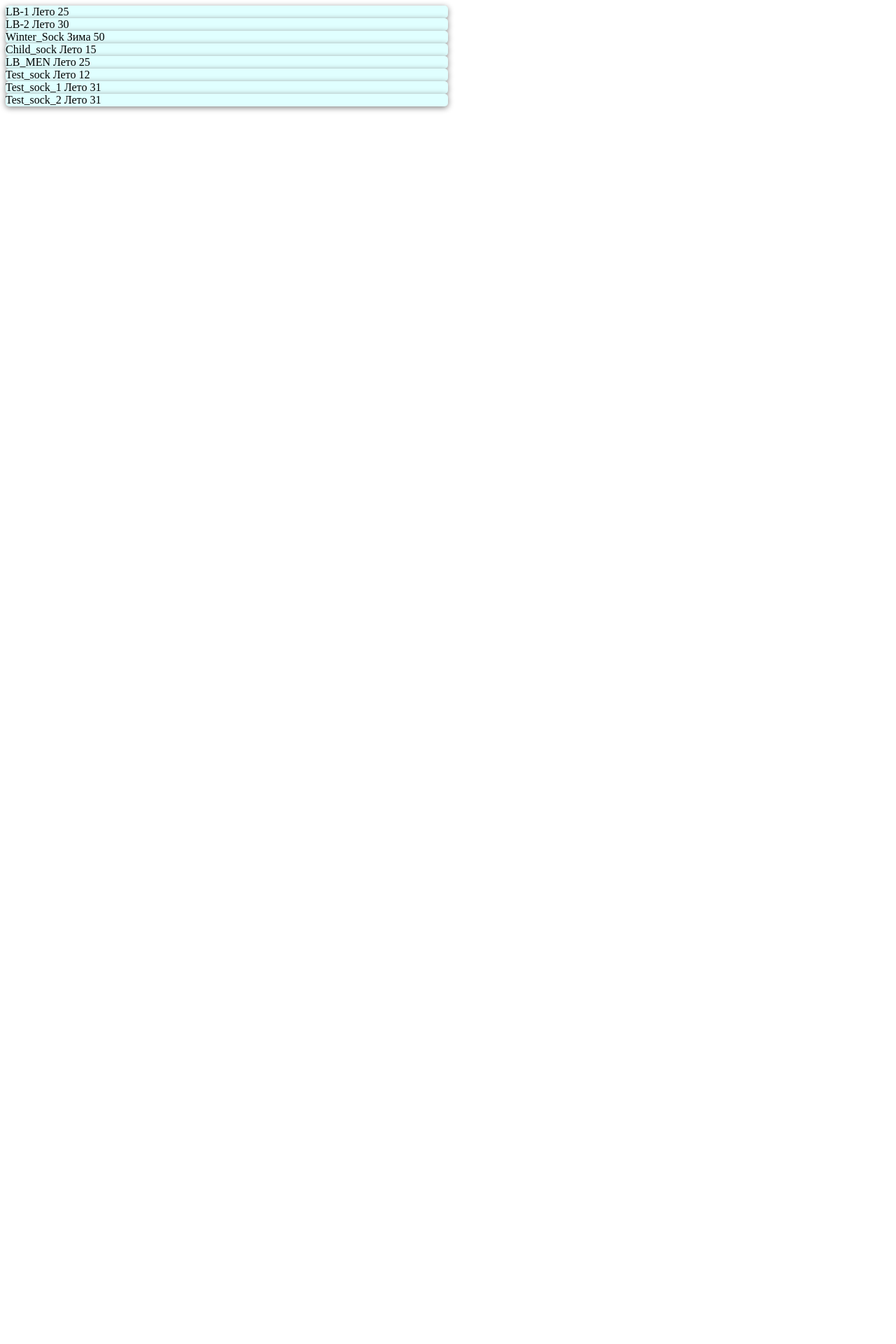
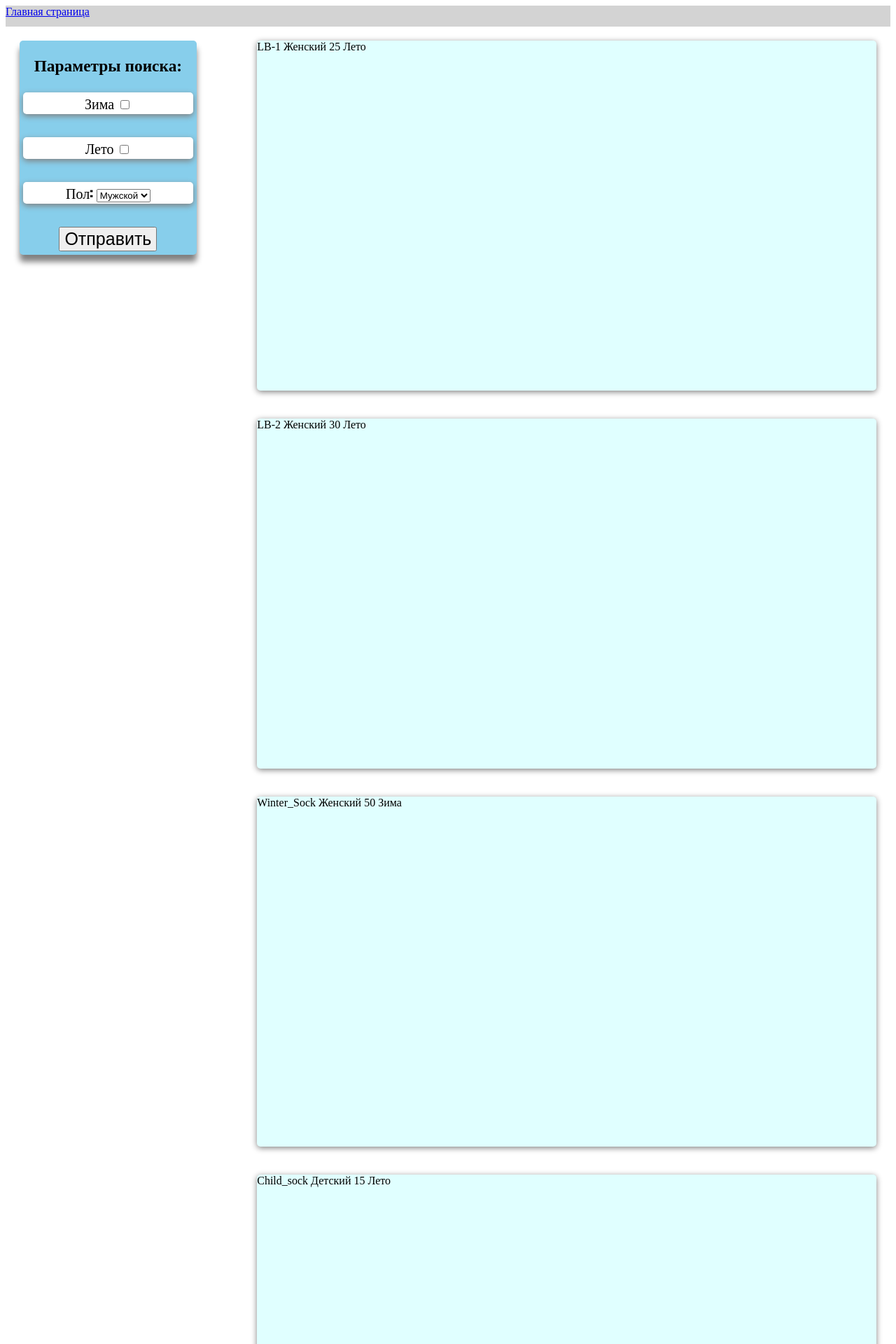
Before and after one commit to mike-sazonov/socks_project, a Django app: page /socks/ in a window 1280 px wide. Shown: the top 1920 px of the page at 70% size. Before the commit the page ends 159 px from the top, so only its background shows below. Run offline with Django 5.2, Linux system fonts and the light colour scheme; data comes from the database, SQL or seed files in the repository; both versions use the stored data as it was after the commit.

Commit message:
Add search forms

```diff
--- /dev/null
+++ b/socks/socks_page/forms.py
@@ -0,0 +1,12 @@
+from django import forms
+
+
+class SocksForm(forms.Form):
+    GENDER = [
+        ('Мужской', 'Мужской'),
+        ('Женский', 'Женский'),
+        ('Детский', 'Детский')
+    ]
+    winter = forms.BooleanField(required=False, label='Зима')
+    summer = forms.BooleanField(required=False, label='Лето')
+    gender = forms.ChoiceField(choices=GENDER, required=False, label='Пол: ')
--- a/socks/socks_page/models.py
+++ b/socks/socks_page/models.py
@@ -5,15 +5,25 @@ from django.core.validators import MinValueValidator
 
 
 class Socks(models.Model):
-    W = 'W'
-    S = 'S'
+    WNTR = 'Зима'
+    SMMR = 'Лето'
     SEASON = [
-        (W, 'Winter'),
-        (S, 'Summer')
+        ('Зима', 'Зима'),
+        ('Лето', 'Лето')
+    ]
+    MEN = 'Мужской'
+    WOMEN = 'Женский'
+    СHILD = 'Детский'
+
+    GENDER = [
+        ('Мужской', 'Мужской'),
+        ('Женский', 'Женский'),
+        ('Детский', 'Детский')
     ]
     article = models.CharField(max_length=50)
-    season = models.CharField(max_length=1, choices=SEASON, default=S)
+    season = models.CharField(max_length=4, choices=SEASON, default=SMMR)
     price = models.IntegerField(validators=[MinValueValidator(1)])
+    gender = models.CharField(max_length=7, choices=GENDER, default=WOMEN)
 
     def __str__(self):
-        return f'{self.article} {self.season} {self.price}'
+        return f'{self.article} {self.gender} {self.price}'
--- a/socks/socks_page/static/socks_page/socks.css
+++ b/socks/socks_page/static/socks_page/socks.css
@@ -1,23 +1,26 @@
 .block-style {
+    float: right;
+    width: 70%;
+    height: 500px;
     box-shadow: 0 2px 8px #808080;
     border-radius: 5px;
-    max-width: 50%;
     background-color: #E0FFFF;
+    margin: 20px;
 }
 
 .menu {
     display: flex;
+    background-color: #d2fce0;
     box-shadow: 0 3px 8px #808080;
-    background-color: #87CEEB
 }
 
 .start {
     box-shadow: 0 3px 8px #808080;
+    background-color: white;
     border-radius: 5px;
     width: 450px;
     height: 60px;
     margin: 15px;
-    background-color: #E0FFFF;
     align-items: center;
     justify-content: center;
     display: flex;
@@ -27,3 +30,36 @@
     font-size: 25px;
     color: black
 }
+
+.search {
+    text-align: center;
+    font-size: 20px;
+    float: left;
+    width: 20%;
+    box-shadow: 0 10px 8px #808080;
+    background-color: #87CEEB;
+    border-radius: 5px;
+    margin: 20px;
+}
+
+.form {
+    box-shadow: 0 3px 8px #808080;
+    background-color: white;
+    border-radius: 5px;
+    text-align: center;
+    margin: 5px;
+    font-family: Impact;
+    font-weight: 400;
+    font-size: 20px;
+}
+
+.button {
+    font-size: 25px;
+    margin: 5px;
+}
+
+.top {
+    height: 30px;
+    width: 100%;
+    background-color: lightgrey;
+}
--- a/socks/socks_page/templates/socks_page/socks.html
+++ b/socks/socks_page/templates/socks_page/socks.html
@@ -1,7 +1,17 @@
 {% extends "base.html" %}
 {% block title %} Каталог носков {% endblock %}
 {% block content %}
+<div class="search">
+    <h3>Параметры поиска:</h3>
+    <form method="get">
+        {% for form in forms %}
+        <div class="form">{{ form.label }} {{ form }} </div>
+        <br>
+        {% endfor %}
+        <button class="button" type="submit">Отправить</button>
+    </form>
+</div>
     {% for sock in socks %}
-    <div class="block-style">{{ sock }}</div>
+    <div class="block-style">{{ sock }} {{ sock.season }}</div>
     {% endfor %}
 {% endblock %}
--- a/socks/socks_page/urls.py
+++ b/socks/socks_page/urls.py
@@ -3,5 +3,5 @@ from . import views
 
 urlpatterns = [
     path('socks/', views.SocksView.as_view(), name='socks'),
-    path('', views.StartPage.as_view()),
+    path('', views.StartPage.as_view(), name='start'),
 ]
--- a/socks/socks_page/views.py
+++ b/socks/socks_page/views.py
@@ -1,7 +1,9 @@
 from django.shortcuts import render
 from .models import Socks
 from django.views.generic.base import TemplateView
-from django.views.generic import ListView
+from django.views.generic import View, ListView
+from .forms import SocksForm
+
 
 # Create your views here.
 menu = {
@@ -21,7 +23,22 @@ class StartPage(TemplateView):
         return context
 
 
-class SocksView(ListView):
-    template_name = 'socks_page/socks.html'
-    model = Socks
-    context_object_name = 'socks'
+class SocksView(View):
+    def get(self, request):
+        form = SocksForm(request.GET)
+
+        if form.is_valid():
+            if form.changed_data:
+                socks = Socks.objects.filter(
+                    season__in=[
+                        ('Лето', 'Зима')[form.cleaned_data['winter']],
+                        ('Зима', 'Лето')[form.cleaned_data['summer']]],
+                    gender__in=[form.cleaned_data['gender']]
+                    )
+            else:
+                socks = Socks.objects.all()
+
+        return render(request, 'socks_page/socks.html', {
+            'forms': form,
+            'socks': socks
+        })
--- a/socks/templates/base.html
+++ b/socks/templates/base.html
@@ -8,6 +8,9 @@
     <link rel="stylesheet" href=" {% static 'socks_page/socks.css' %}">
 </head>
 <body>
+    <div class="top">
+        <a href="{% url 'start' %}">Главная страница</a>
+    </div>
    {% block content %} {% endblock %}
 </body>
 </html>
```
Also changed, not shown: socks/db.sqlite3, socks/socks_page/migrations/0002_alter_socks_season.py (added), socks/socks_page/migrations/0003_socks_gender.py (added), socks/socks_page/migrations/0004_alter_socks_gender.py (added).
